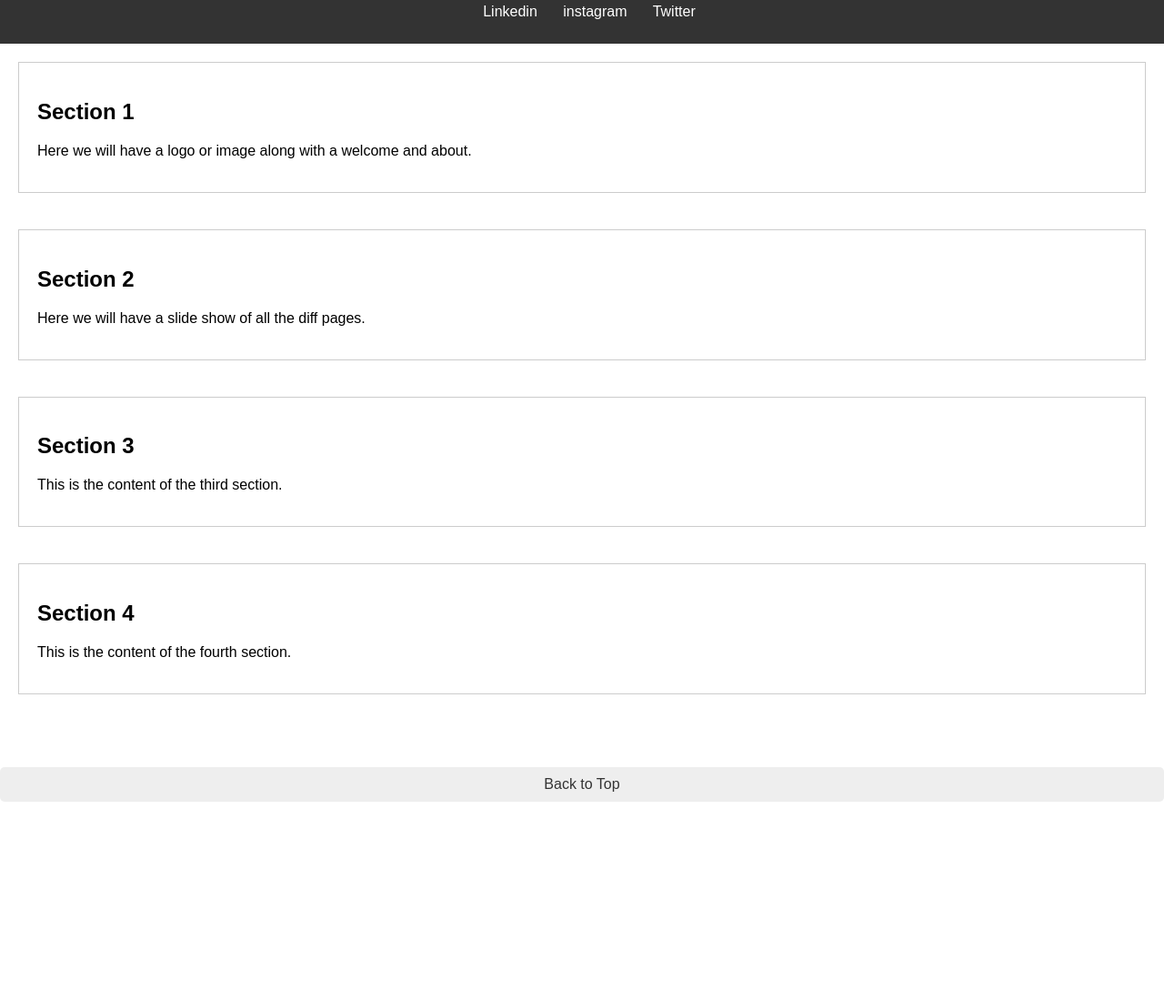
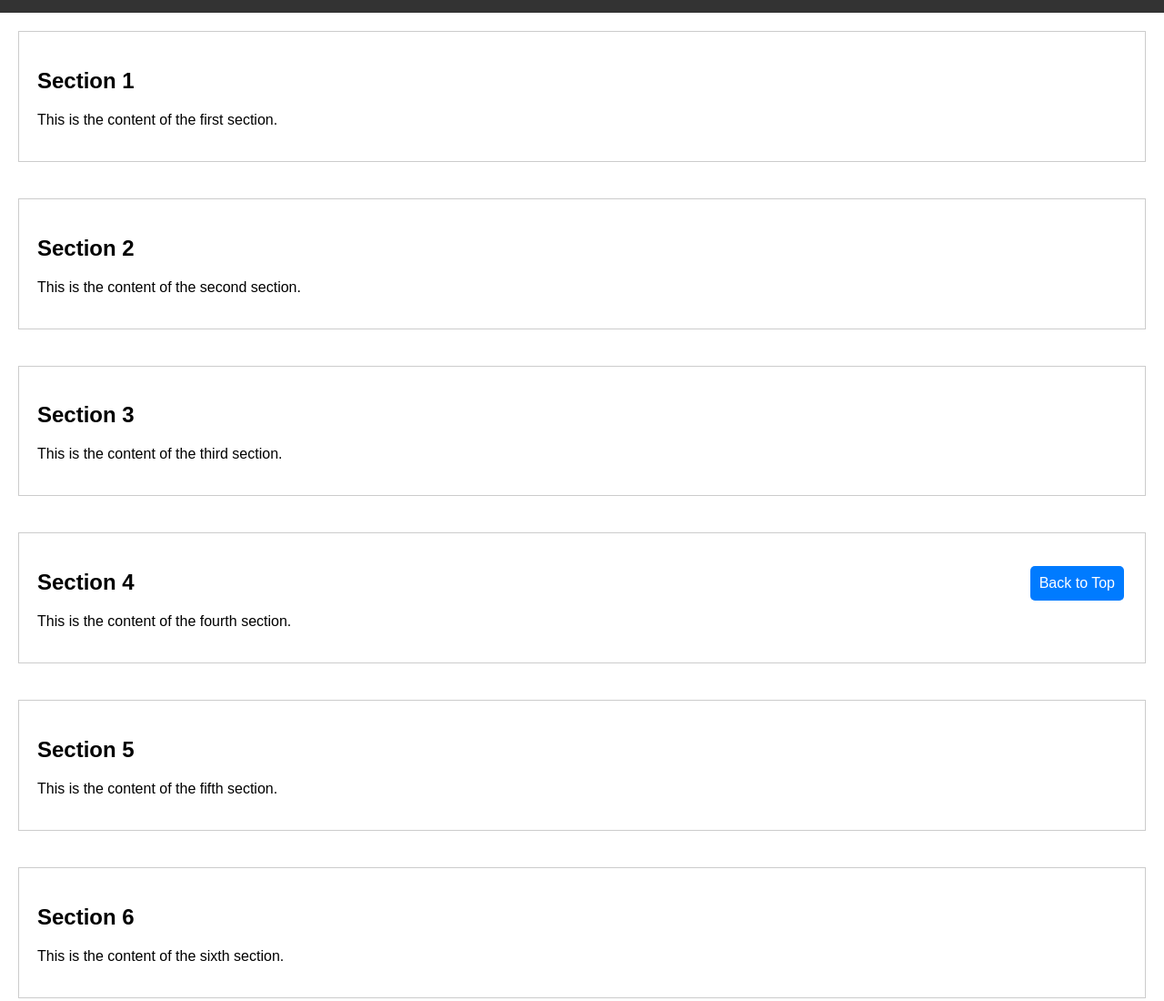
Before and after one commit to Augustcode99/pure-html, a plain HTML site: page pages/index.html in a window 1280 px wide. Shown: the part 120-1220 px from the top of the page at 91% size. Before the commit the page ends 1021 px from the top, so only its background shows below. Drawn offline with Linux system fonts and the light colour scheme.

Commit message:
top button working

```diff
--- a/pages/index.html
+++ b/pages/index.html
@@ -18,11 +18,6 @@
       </nav>
       <h1>Home</h1>
       <nav>
-        <ul>
-          <a href="">Linkedin</a>
-          <a href="">instagram</a>
-          <a href="">Twitter</a>
-        </ul>
       </nav>
     </header>
 
@@ -30,13 +25,13 @@
       <section>
         <!-- Content for the first section -->
         <h2>Section 1</h2>
-        <p>Here we will have a logo or image along with a welcome and about.</p>
+        <p>This is the content of the first section.</p>
       </section>
 
       <section>
         <!-- Content for the second section -->
         <h2>Section 2</h2>
-        <p>Here we will have a slide show of all the diff pages.</p>
+        <p>This is the content of the second section.</p>
       </section>
 
       <section>
@@ -50,6 +45,17 @@
         <h2>Section 4</h2>
         <p>This is the content of the fourth section.</p>
       </section>
+      <section>
+        <!-- Content for the third section -->
+        <h2>Section 5</h2>
+        <p>This is the content of the fifth section.</p>
+      </section>
+
+      <section>
+        <!-- Content for the fourth section -->
+        <h2>Section 6</h2>
+        <p>This is the content of the sixth section.</p>
+      </section>
     </main>
     <a href="#top" class="back-to-top">Back to Top</a>
   </body>
--- a/style/style.css
+++ b/style/style.css
@@ -22,13 +22,16 @@ a:hover {
   color: rgb(190, 216, 240);
 }
 a.back-to-top {
-  display: block;
-  text-align: center;
-  margin: 20px 0;
+  /* display: none; */
+  position: fixed;
+  bottom: 20px;
+  right: 20px;
+  background-color: #007bff;
+  color: #fff;
+  padding: 10px;
+  border-radius: 5px;
+  cursor: pointer;
   text-decoration: none;
-  color: #333;
-  background-color: #eee;
-  padding: 10px;
   border-radius: 5px;
 }
 main {
```
Also changed, not shown: pages/archives.html (+11 -0 lines), pages/catalog.html (+11 -0 lines), pages/contact.html (+11 -0 lines).
